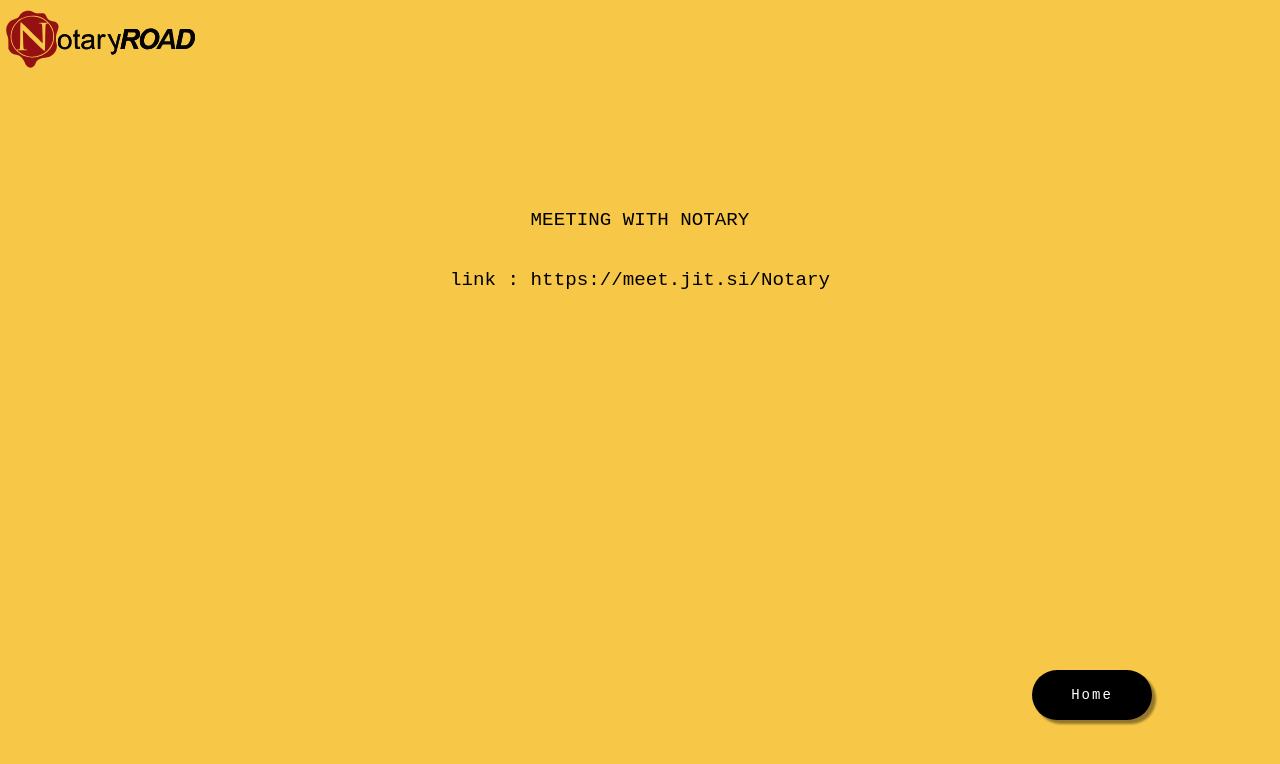
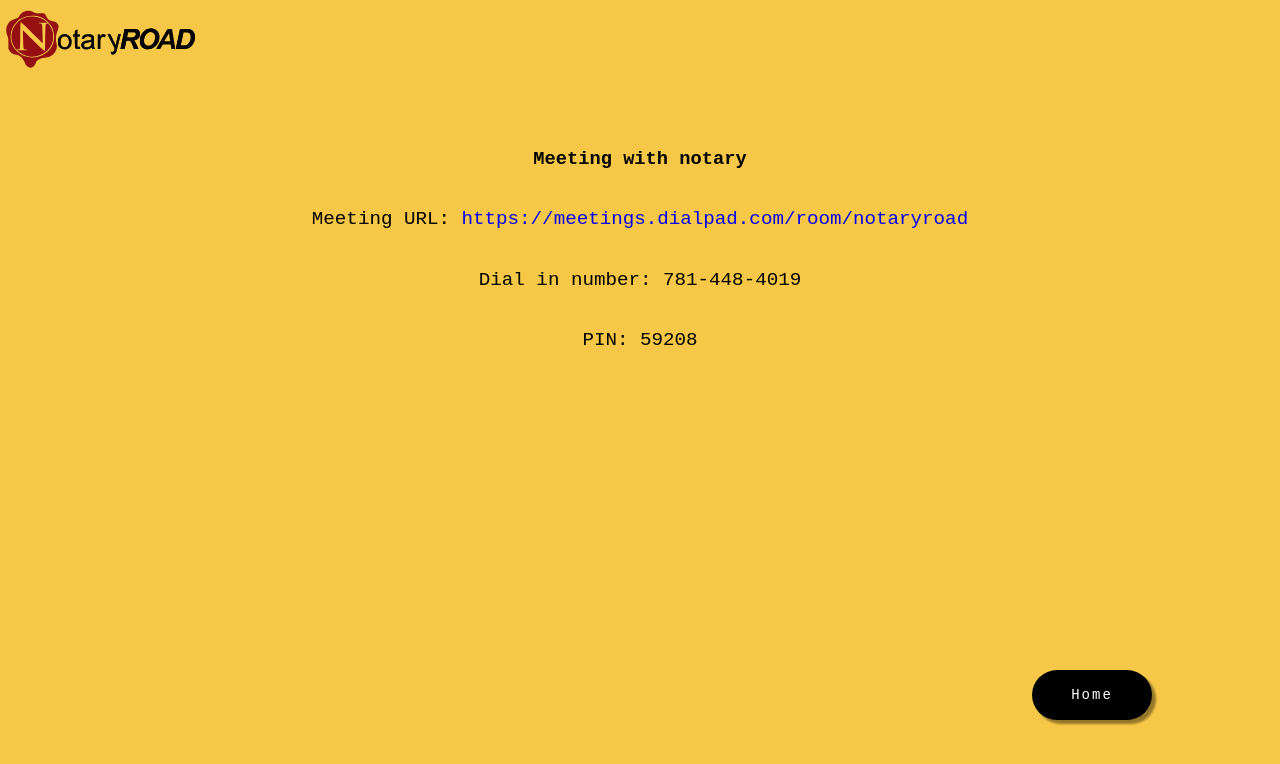
Before and after one commit to NotaryROAD/notaryROAD, a React (Create React App) app: page /user-meeting in a window 1280 px wide. Shown: the top 764 px of the page. Built offline with nearby package versions, Linux system fonts and the light colour scheme; what mcp.js would draw is missing.

Commit message:
added email and meeting details

```diff
--- a/package.json
+++ b/package.json
@@ -35,6 +35,7 @@
     "react-dom": "^18.2.0",
     "react-helmet": "^6.1.0",
     "react-icons": "^4.7.1",
+    "react-jotform-embed": "^1.1.2",
     "react-router-dom": "^6.4.3",
     "react-scripts": "5.0.1",
     "react-stripe-checkout": "^2.6.3",
--- a/src/components/Appointment.jsx
+++ b/src/components/Appointment.jsx
@@ -1,36 +1,15 @@
 import React from 'react'
 import { InlineWidget } from "react-calendly";
-// import JotformEmbed from 'react-jotform-embed';
+import JotformEmbed from 'react-jotform-embed';
 import '../stylesheet/Appointment.css'
 import { Link } from 'react-router-dom'
 import mainLogo from'./notary.svg';
+const Appointment = () => {
 
-const Appointment = () => {
-  const handleProceed = () => {
-    // var correct = document.getElementById("positive");
-    // var incorrect = document.getElementsById("error");
-    // if(!correct || incorrect ){
-    //   alert("verify email first")
-    // }
-  }
-
-  // useEffect(() => {
-  //     const ifrm = document.getElementById("appointy-iframe");
-  //         window.addEventListener("message", function (e) {
-  //             const d = e.data || {};
-  //             if (d.type === "height"){
-  //                 ifrm.style.height = d.data + "px";
-  //             }
-  //             if (d.type === "scroll") {
-  //                 ifrm.scrollIntoView();
-  //             }
-  //         });
-  //    }
-  //     ,[]);
   return (
     <>
     <img src={mainLogo} style={{position: "absolute", top:2, left: 2, width: 200}} />
-    {/* <iframe id="appointy-iframe" class="no-border" src="https://booking.appointy.com/notaryroad?isgadget=1&autoheight=1"  scrolling="no" width="100%" frameBorder="0"></iframe> */}
+
 <div style={{margin: 20}}>
 <div className='flex-box'>
       <InlineWidget
@@ -46,8 +25,10 @@ const Appointment = () => {
       }}
     />
    </div>
-     {/* <JotformEmbed src="https://form.jotform.com/223332088505048" /> */}
-     <Link to='/signer-contact'><div className='submit-app' onClick={handleProceed}>PROCEED</div></Link>
+
+
+     <JotformEmbed src="https://form.jotform.com/223332088505048" />
+     <Link to='/signer-contact'><div className='submit-app'>PROCEED</div></Link>
      </div>
     </>
   )
--- a/src/components/Meeting.jsx
+++ b/src/components/Meeting.jsx
@@ -7,8 +7,10 @@ import mainLogo from'./notary.svg';
     return(<>
     <img src={mainLogo} style={{position: "absolute", top:2, left: 2, width: 200}} />
        <div className='content-meet'>
-        <p> MEETING WITH NOTARY  </p>
-        <p>link : https://meet.jit.si/Notary</p>
+        <h3> Meeting with notary </h3>
+        <p>Meeting URL: <a href="https://meetings.dialpad.com/room/notaryroad" target="blank">https://meetings.dialpad.com/room/notaryroad</a></p>
+    <p>Dial in number: 781-448-4019</p>
+    <p>PIN: 59208</p>
         </div>
       <Link to='/'><div className='home-styles'>Home</div></Link>
     </>)
--- a/src/components/NotaryMeeting.jsx
+++ b/src/components/NotaryMeeting.jsx
@@ -7,8 +7,10 @@ const NotaryMeeting = () => {
   return (
     <>
       <img src={mainLogo} style={{position: "absolute", top:2, left: 2, width: 200}} />
-    <div className='content-meet'><p>Notary Session</p>
-    <p> link : https://meet.jit.si/Notary</p>
+    <div className='content-meet'><h3>Notary Session</h3>
+    <p>Meeting URL: <a href="https://meetings.dialpad.com/room/notaryroad" target="blank">https://meetings.dialpad.com/room/notaryroad</a></p>
+    <p>Dial in number: 781-448-4019</p>
+    <p>PIN: 59208</p>
       </div>
       <Link to='/'><div className='home-styles'>Home</div></Link>
          {/* <JitsiMeeting
```
Also changed, not shown: 1 other file (tests, documents, lock files or other folders).
